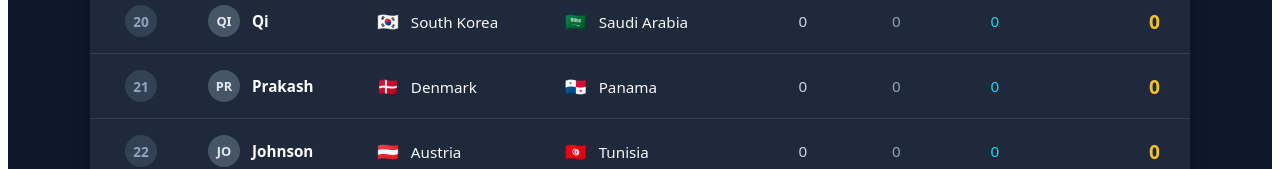
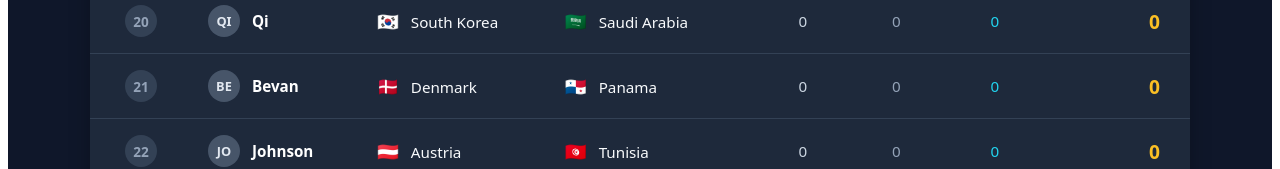
Before and after one commit to hsmroot/TRC-FIFA-26-Vite, a React (Vite) app: page / in a window 1280 px wide. Shown: the part 1469-1638 px from the top of the page. Built offline with nearby package versions, Linux system fonts and the light colour scheme; no server answers.

Commit message:
Update player name from 'Prakash' to 'Bevan'

```diff
--- a/src/App.jsx
+++ b/src/App.jsx
@@ -22,7 +22,7 @@ const INITIAL_ROSTER = [
   { id: 18, name: "Jawed", topTeam: "Japan", topFlag: "🇯🇵", lowTeam: "Mali", lowFlag: "🇲🇱" },
   { id: 19, name: "Jade", topTeam: "Switzerland", topFlag: "🇨🇭", lowTeam: "Ghana", lowFlag: "🇬🇭" },
   { id: 20, name: "Qi", topTeam: "South Korea", topFlag: "🇰🇷", lowTeam: "Saudi Arabia", lowFlag: "🇸🇦" },
-  { id: 21, name: "Prakash", topTeam: "Denmark", topFlag: "🇩🇰", lowTeam: "Panama", lowFlag: "🇵🇦" },
+  { id: 21, name: "Bevan", topTeam: "Denmark", topFlag: "🇩🇰", lowTeam: "Panama", lowFlag: "🇵🇦" },
   { id: 22, name: "Johnson", topTeam: "Austria", topFlag: "🇦🇹", lowTeam: "Tunisia", lowFlag: "🇹🇳" },
   { id: 23, name: "Huo", topTeam: "Ecuador", topFlag: "🇪🇨", lowTeam: "Egypt", lowFlag: "🇪🇬" },
   { id: 24, name: "Hassan", topTeam: "Ukraine", topFlag: "🇺🇦", lowTeam: "Czech Republic", lowFlag: "🇨🇿" }
```
